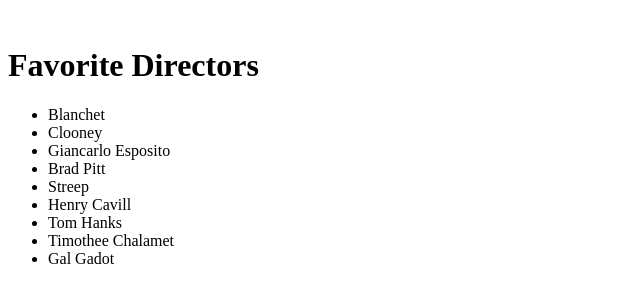
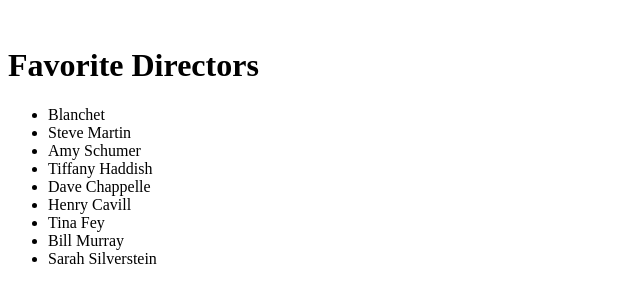
Before and after one commit to rbailey000/github-demo, a plain HTML site: page actors.html in a window 1280 px wide. Shown: the whole page, without its empty margins (0-640 px from the left). Drawn offline with Linux system fonts and the light colour scheme.

Commit message:
added comedy actors

```diff
--- a/actors.html
+++ b/actors.html
@@ -12,14 +12,14 @@
     <h1>Favorite Directors</h1>
     <ul>
         <li>Blanchet</li>
-        <li>Clooney</li>
-        <li>Giancarlo Esposito</li>
-        <li>Brad Pitt</li>
-        <li>Streep</li>
+        <li>Steve Martin</li>
+        <li>Amy Schumer</li>
+        <li>Tiffany Haddish</li>
+        <li>Dave Chappelle</li>
         <li>Henry Cavill</li>
-        <li>Tom Hanks</li>
-        <li>Timothee Chalamet</li>
-        <li>Gal Gadot</li>
+        <li>Tina Fey</li>
+        <li>Bill Murray</li>
+        <li>Sarah Silverstein</li>
     </ul>
 </body>
 </html>
```
